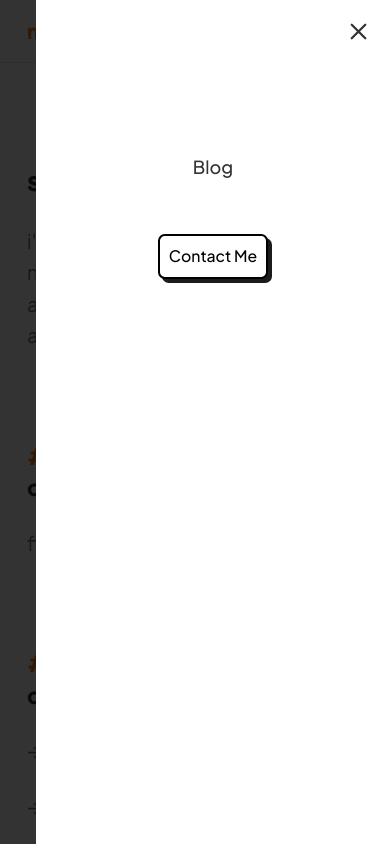
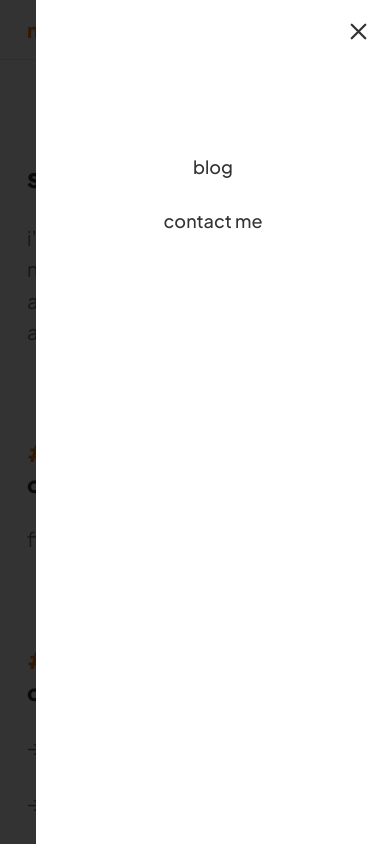
Before and after one commit to kitsunekyo/mostviertel.tech, a Next.js app: page / in a window 390 px wide. Both pictures are taken after a click on the button "open sidebar". Shown: the top 844 px of the page. Built offline with nearby package versions, Linux system fonts and the light colour scheme.

Commit message:
fix drawer and header

```diff
--- a/src/components/Drawer.js
+++ b/src/components/Drawer.js
@@ -47,12 +47,10 @@ export const Drawer = ({ isOpen, onClose }) => (
             </div>
             <nav className="items-center gap-2 text-base flex flex-col pt-20 font-medium">
               <Link href="/blog">
-                <a className="p-4 w-full text-center">Blog</a>
+                <a className="p-4 w-full text-center">blog</a>
               </Link>
               <Link href="mailto:alexander.spieslechner@gmail.com" passHref>
-                <a>
-                  <Button className="mt-6">Contact Me</Button>
-                </a>
+                <a>contact me</a>
               </Link>
             </nav>
           </div>
--- a/src/components/Header.js
+++ b/src/components/Header.js
@@ -26,19 +26,19 @@ export const Header = ({ onMenuClicked }) => (
 
       <nav className="ml-auto font-medium items-center gap-8 text-sm hidden md:flex">
         <Link href="/blog">
-          <a className="text-inherit text-xs">Blog</a>
+          <a className="text-inherit text-xs">blog</a>
         </Link>
         <Link href="mailto:alexander.spieslechner@gmail.com" passHref>
-          <a className="text-inherit text-xs">Contact Me</a>
+          <a className="text-inherit text-xs">contact me</a>
         </Link>
       </nav>
 
-      <div className="ml-auto md:hidden">
+      <div className="ml-auto md:hidden flex items-center">
         {/* menu icon */}
         <button onClick={onMenuClicked} aria-label="open sidebar">
           <svg
             xmlns="http://www.w3.org/2000/svg"
-            className="h-6 w-6 text-white"
+            className="h-6 w-6"
             fill="none"
             viewBox="0 0 24 24"
             stroke="currentColor"
```
